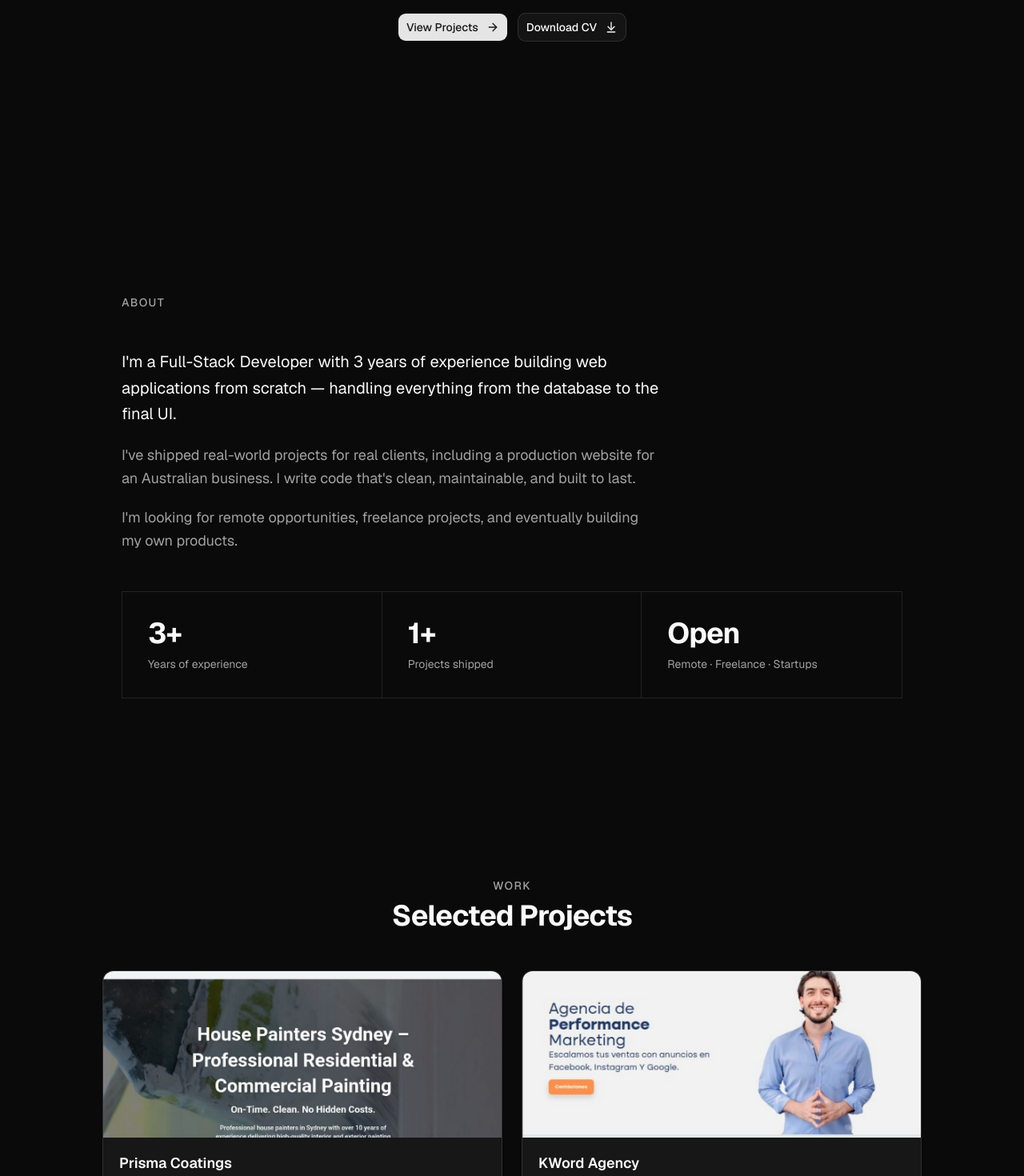
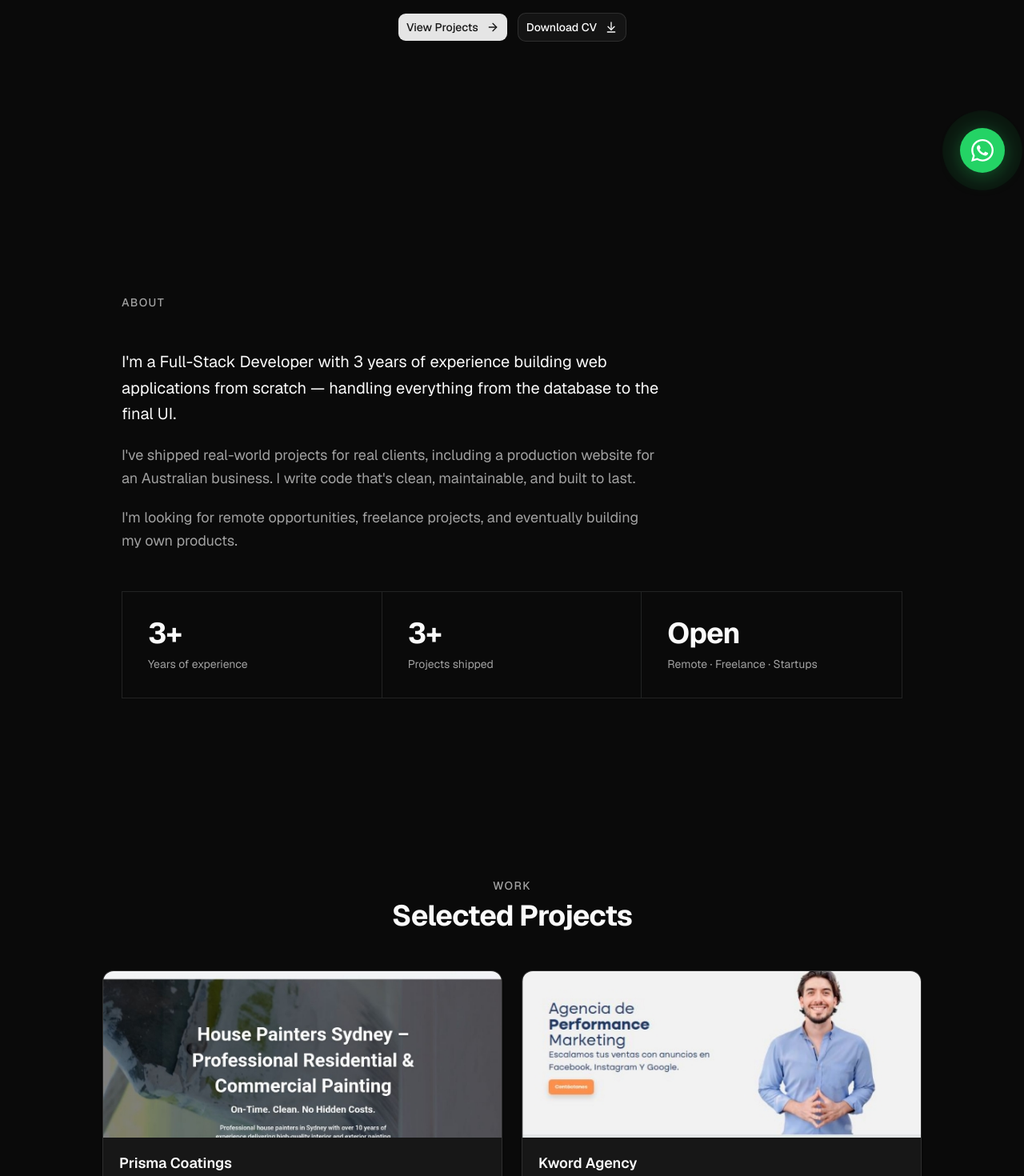
Before and after one commit to DevWorld888/Webpersonal, a Next.js app: page / in a window 1280 px wide. Shown: the part 560-2030 px from the top of the page at 80% size. Built offline with nearby package versions, Linux system fonts and the light colour scheme.

Commit message:
adding whatsap button layout

```diff
--- a/app/_components/sections/About.tsx
+++ b/app/_components/sections/About.tsx
@@ -4,7 +4,7 @@
 
 const STATS = [
   { value: "3+", label: "Years of experience" },
-  { value: "1+", label: "Projects shipped" },
+  { value: "3+", label: "Projects shipped" },
   { value: "Open", label: "Remote · Freelance · Startups" },
 ]
 
--- a/app/_components/sections/Projects.tsx
+++ b/app/_components/sections/Projects.tsx
@@ -14,10 +14,10 @@
     githubUrl: "https://github.com/DevWorld888",
   },
   {
-    title: "KWord Agency",
+    title: "Kword Agency",
     description:
       "A digital agency website built with React, Node.js, and MySQL. Features a modern design, responsive layout, and smooth animations to showcase services and portfolio effectively.",
-    image: "/projects/kwordagency.jpeg",
+    image: "/projects/kwordagency.webp",
     tech: ["React", "Node.js", "MySQL"],
     liveUrl: "https://kwordagency-seven.vercel.app/",
     githubUrl: "https://github.com/DevWorld888",
--- /dev/null
+++ b/app/_components/ui/WhatsAppButton.tsx
@@ -0,0 +1,53 @@
+"use client";
+
+import { useState } from "react";
+
+interface WhatsAppButtonProps {
+  phone: string;
+  message?: string;
+}
+
+export default function WhatsAppButton({ phone, message }: WhatsAppButtonProps) {
+  const [hovered, setHovered] = useState(false);
+
+  const encodedMessage = message ? encodeURIComponent(message) : "";
+  const href = `https://wa.me/${phone}${encodedMessage ? `?text=${encodedMessage}` : ""}`;
+
+  return (
+    <div className="fixed bottom-6 right-6 z-50 flex items-center justify-end">
+      {/* Tooltip */}
+      <span
+        className={`mr-3 whitespace-nowrap rounded-lg border border-white/10 bg-neutral-900 px-3 py-1.5 text-sm font-medium text-white shadow-xl backdrop-blur-sm transition-all duration-300 ${
+          hovered ? "translate-x-0 opacity-100" : "translate-x-2 opacity-0 pointer-events-none"
+        }`}
+      >
+        Chat on WhatsApp
+      </span>
+
+      {/* Button */}
+      <a
+        href={href}
+        target="_blank"
+        rel="noopener noreferrer"
+        aria-label="Chat on WhatsApp"
+        onMouseEnter={() => setHovered(true)}
+        onMouseLeave={() => setHovered(false)}
+        className="group relative flex h-14 w-14 shrink-0 items-center justify-center rounded-full bg-[#25D366] shadow-[0_4px_24px_rgba(37,211,102,0.35)] transition-all duration-300 hover:scale-110 hover:shadow-[0_6px_32px_rgba(37,211,102,0.55)]"
+      >
+        {/* Ping ring — subtle pulse */}
+        <span className="absolute inset-0 rounded-full bg-[#25D366] opacity-30 animate-ping" />
+
+        {/* Icon */}
+        <svg
+          xmlns="http://www.w3.org/2000/svg"
+          viewBox="0 0 24 24"
+          fill="white"
+          className="relative h-7 w-7 transition-transform duration-300 group-hover:rotate-6"
+          aria-hidden="true"
+        >
+          <path d="M17.472 14.382c-.297-.149-1.758-.867-2.03-.967-.273-.099-.471-.148-.67.15-.197.297-.767.966-.94 1.164-.173.199-.347.223-.644.075-.297-.15-1.255-.463-2.39-1.475-.883-.788-1.48-1.761-1.653-2.059-.173-.297-.018-.458.13-.606.134-.133.298-.347.446-.52.149-.174.198-.298.298-.497.099-.198.05-.371-.025-.52-.075-.149-.669-1.612-.916-2.207-.242-.579-.487-.5-.669-.51-.173-.008-.371-.01-.57-.01-.198 0-.52.074-.792.372-.272.297-1.04 1.016-1.04 2.479 0 1.462 1.065 2.875 1.213 3.074.149.198 2.096 3.2 5.077 4.487.709.306 1.262.489 1.694.625.712.227 1.36.195 1.871.118.571-.085 1.758-.719 2.006-1.413.248-.694.248-1.289.173-1.413-.074-.124-.272-.198-.57-.347m-5.421 7.403h-.004a9.87 9.87 0 01-5.031-1.378l-.361-.214-3.741.982.998-3.648-.235-.374a9.86 9.86 0 01-1.51-5.26c.001-5.45 4.436-9.884 9.888-9.884 2.64 0 5.122 1.03 6.988 2.898a9.825 9.825 0 012.893 6.994c-.003 5.45-4.437 9.884-9.885 9.884m8.413-18.297A11.815 11.815 0 0012.05 0C5.495 0 .16 5.335.157 11.892c0 2.096.547 4.142 1.588 5.945L.057 24l6.305-1.654a11.882 11.882 0 005.683 1.448h.005c6.554 0 11.89-5.335 11.893-11.893a11.821 11.821 0 00-3.48-8.413z" />
+        </svg>
+      </a>
+    </div>
+  );
+}
--- a/app/layout.tsx
+++ b/app/layout.tsx
@@ -2,6 +2,7 @@
 import { Geist, Geist_Mono } from "next/font/google";
 import { Navbar } from "./_components/Navbar";
 import { Footer } from "./_components/Footer";
+import WhatsAppButton from "./_components/ui/WhatsAppButton";
 import "./globals.css";
 
 const geistSans = Geist({
@@ -37,6 +38,7 @@
         <Navbar />
         {children}
         <Footer />
+        <WhatsAppButton phone="0412053218" message="Hi! I saw your portfolio and I'd like to get in touch." />
       </body>
     </html>
   );
```
Also changed, not shown: public/projects/kwordagency.webp (renamed from public/projects/kwordAgency.jpeg).
